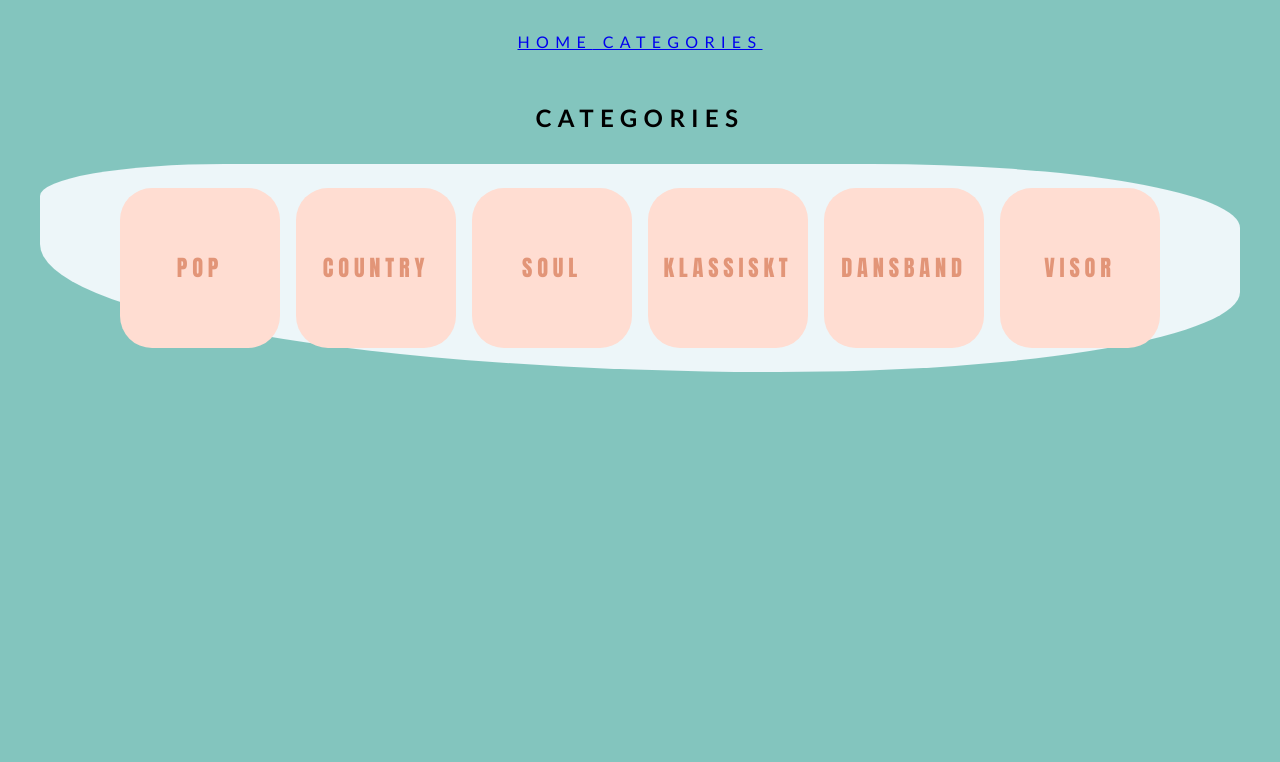
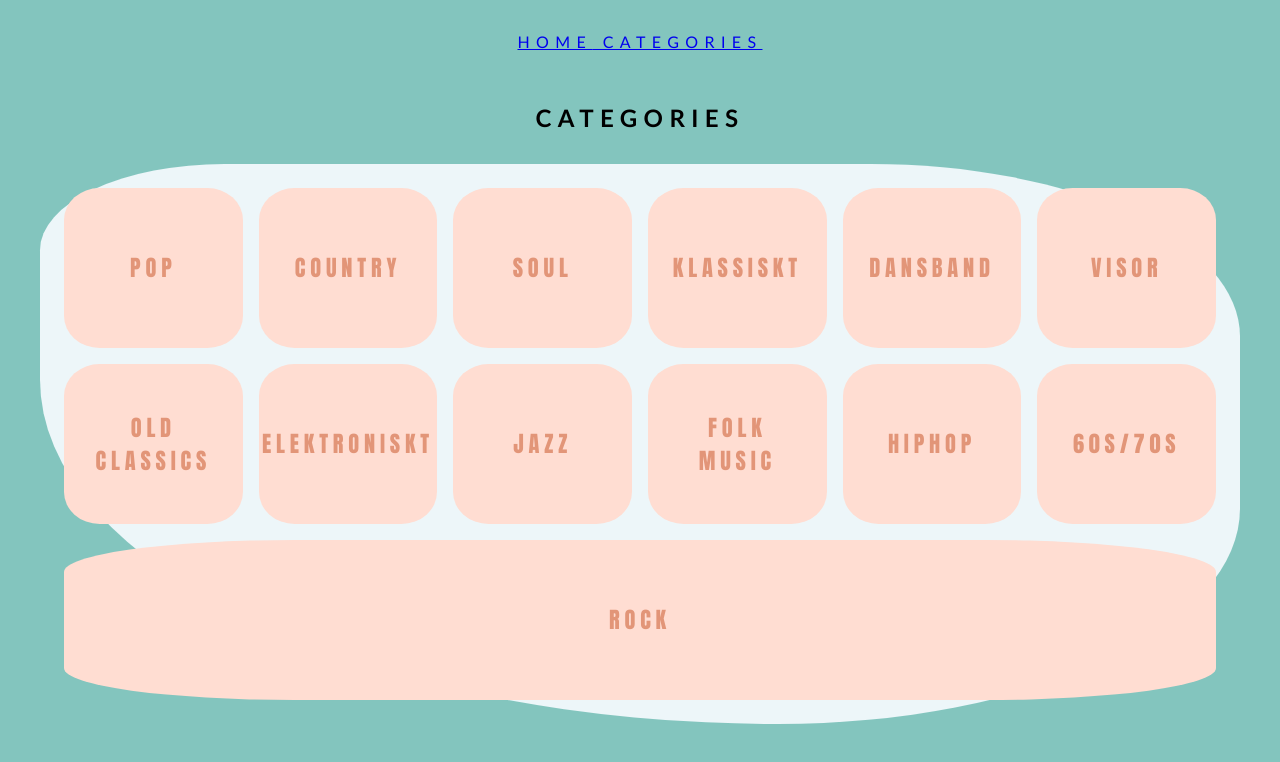
Before and after one commit to tilkam/musikQuiz, a Vue app in the folder MusikQuiz/: page /category in a window 1280 px wide. Shown: the top 762 px of the page. Built offline with nearby package versions, Linux system fonts and the light colour scheme.

Commit message:
move categories to json

```diff
--- a/MusikQuiz/package.json
+++ b/MusikQuiz/package.json
@@ -13,6 +13,7 @@
     "format": "prettier --write src/"
   },
   "dependencies": {
+    "pinia": "^2.0.35",
     "vue": "^3.2.47",
     "vue-router": "^4.1.6"
   },
--- /dev/null
+++ b/MusikQuiz/src/data/categories.json
@@ -0,0 +1,80 @@
+[
+    {
+        "id": 2697,
+        "genre": "pop",
+        "startDate": "2022-09-23",
+        "endDate": "2023-03-23"
+    },
+    {
+        "id": 5516,
+        "genre": "country",
+        "startDate": "2022-09-23",
+        "endDate": "2023-03-23"
+    },
+    {
+        "id": 2680,
+        "genre": "soul",
+        "startDate": "2022-09-23",
+        "endDate": "2023-03-23"
+    },
+    {
+        "id": 1603,
+        "genre": "klassiskt",
+        "startDate": "2022-09-23",
+        "endDate": "2023-03-23"
+    },
+    {
+        "id": 3135,
+        "genre": "dansband",
+        "startDate": "2022-09-23",
+        "endDate": "2023-03-23"
+    },
+    {
+        "id": 4433,
+        "genre": "visor",
+        "startDate": "2022-09-23",
+        "endDate": "2023-03-23"
+    },
+    {
+        "id": 4961,
+        "genre": "old classics",
+        "startDate": "2022-09-23",
+        "endDate": "2023-03-23"
+    },
+    {
+        "id": 4432,
+        "genre": "elektroniskt",
+        "startDate": "2022-11-01",
+        "endDate": "2023-03-23"
+    },
+    {
+        "id": 4431,
+        "genre": "jazz",
+        "startDate": "2022-11-01",
+        "endDate": "2023-01-01"
+    },
+    {
+        "id": 4433,
+        "genre": "folk music",
+        "startDate": "2022-11-01",
+        "endDate": "2023-01-01"
+    },
+    {
+        "id": 2576,
+        "genre": "hiphop",
+        "startDate": "2019-01-01",
+        "endDate": "2023-01-21"
+    },
+    {
+        "id": 3260,
+        "genre": "60s/70s",
+        "startDate": "2022-01-01",
+        "endDate": "2022-12-31"
+    },
+    {
+        "id": 5089,
+        "genre": "rock",
+        "startDate": "2017-01-01",
+        "endDate": "2022-12-31"
+    }
+]
--- a/MusikQuiz/src/data/retriveData.js
+++ b/MusikQuiz/src/data/retriveData.js
@@ -3,7 +3,8 @@
 const id = ref(null)  */
 
 const BASE_URL = 'https://api.sr.se/api/v2'
-
+/* https://api.sr.se/api/v2/playlists/getplaylistbyprogramid?id=${id}
+&startdatetime=${startDate}&enddatetime=${endDate}&format=json&size=5000 */
 async function getJson(urlString) {
   const response = await fetch(`${BASE_URL}${urlString}`)
 
--- a/MusikQuiz/src/main.js
+++ b/MusikQuiz/src/main.js
@@ -1,9 +1,13 @@
 import { createApp } from 'vue'
+import { createPinia } from 'pinia'
 import App from './App.vue'
 import router from './router/index'
 import './assets/main.css'
+
 const app = createApp(App)
+const pinia = createPinia()
 
 app.use(router)
+app.use(pinia)
 
 app.mount('#app')
--- a/MusikQuiz/src/views/CategoryView.vue
+++ b/MusikQuiz/src/views/CategoryView.vue
@@ -5,70 +5,31 @@
     <div class="container-category">
       <div class="header-category">
         <h2>Categories</h2>
-
-
       </div>
       <div class="background">
         <div class="content-category">
           <div class="container-category-buttons">
-            <button v-for="category in category" :key="category.id" :value="category.category" :id="category.id"
-              @click="selectCategory(category.id, category.category, category.startDate, category.endDate)"
+            <button v-for="category in categories" :key="category.id" :value="category.genre" :id="category.id"
+              @click="selectCategory(category.id, category.genre, category.startDate, category.endDate)"
               class="category-button">
-              {{ category.category }}
-
+              {{ category.genre }}
             </button>
           </div>
-
         </div>
       </div>
     </div>
   </div>
 </template>
 
-<script>
+<script setup>
 
+import { useRouter } from 'vue-router';
+import categories from '../data/categories.json'
+const router = useRouter()
 
-export default {
-  name: 'CategoryView',
+function selectCategory(id, categoryString) {
 
-  data() {
-    return {
-      selectedCategoryId: 1190,
-      selectedCategoryString: 'Genre',
-      songs: [],
-      show: true,
-      category:
-        [
-          { id: 2697, category: 'pop', startDate: '2022-09-23', endDate: '2023-03-23' },
-          { id: 5523, category: 'country', startDate: '2022-09-23', endDate: '2023-03-23' },
-          { id: 2680, category: 'soul', startDate: '2022-09-23', endDate: '2023-03-23' },
-          { id: 1603, category: 'klassiskt', startDate: '2022-09-23', endDate: '2023-03-23' },
-          { id: 3135, category: 'dansband', startDate: '2022-09-23', endDate: '2023-03-23' },
-          { id: 4433, category: 'visor', startDate: '2022-09-23', endDate: '2023-03-23' }
-        ]
-      ,
-
-
-    }
-  },
-
-  methods: {
-    selectCategory(id, categoryString) {
-
-      this.selectedCategoryId = id
-      this.selectedCategoryString = categoryString
-      /*  const start = startDate
-       const end = endDate */
-
-
-      /* this.songs = this.getSongs(id) */
-      this.$router.push({ name: 'quiz', params: { id: this.selectedCategoryId }, query: { genre: this.selectedCategoryString } });
-
-
-
-    },
-
-  },
+  router.push({ name: 'quiz', params: { id: id }, query: { genre: categoryString } });
 }
 
 </script>
--- a/MusikQuiz/src/views/QuizView.vue
+++ b/MusikQuiz/src/views/QuizView.vue
@@ -7,7 +7,7 @@
         <div v-for="question of question" :key="question.title">
           {{ question.title }}</div>
       </div>
-        <div v-for="song in alternatives" :key="song" @click="isClicked(song.artist)">
+      <div v-for="song in alternatives" :key="song.artist" @click="isClicked(song.artist)">
         <div class="options-container">
           <p>{{ song.artist }}</p>
         </div>
@@ -18,8 +18,10 @@
   </div>
 </template>
 
+
 <script>
 import { getQuizQuestions, getFour } from '../data/Quiz';
+import categories from '../data/categories.json';
 
 export default {
   name: "QuizView",
@@ -33,14 +35,20 @@ export default {
       category: null,
       alternatives: [],
       question: []
+     /*  categoryId: this.categories.id,
+      category: categories.find(c => c.id === this.categoryId), */
+
     }
   },
+
+
   methods: {
 
     async getSongs(id) {
       this.loading = true
       try {
         this.songs = await getQuizQuestions(id, this.startDate, this.endDate);
+
       }
       catch (err) {
         console.log("error");
@@ -53,21 +61,20 @@ export default {
       this.alternatives = await getFour(songs)
 
       this.question.unshift(this.alternatives[0])
-
+      console.log(this.question)
+      this.alternatives.sort(() => 0.5 - Math.random())
 
     },
     isClicked(song) {
-      console.log(this.question[0].artist)
-      console.log(song)
-      if(song === this.question[0].artist){
+      console.log("Right Answer: " + this.question[0].artist)
+      console.log("Player Choice: " + song)
+      if (song === this.question[0].artist) {
         console.log("YES")
       }
       if (this.question.length === 1) {
         this.question.pop()
-
       }
       this.displayQuestions(this.songs)
-
 
     }
 
@@ -76,19 +83,30 @@ export default {
   async mounted() {
     this.category = this.$route.query.genre
     this.getSongs(this.$route.params.id)
+    console.log(categories)
+    console.log(this.$route.params.id)
 
   },
+}
 
 
-}
+
+
+
 
 </script>
 
-<style >
 
 
+
+
+<style >
 .songs {
   display: flex;
+}
+
+.question-container {
+  padding: 3rem;
 }
 
 .question-container,
```
Also changed, not shown: MusikQuiz/src/components/SongCards.vue (+15 -1 lines), MusikQuiz/src/data/FetchData.vue (deleted, +0 -7 lines), MusikQuiz/src/data/quiz.json (deleted), 1 other file (tests, documents, lock files or other folders). Lines whose indentation alone changed are shown as unchanged.
